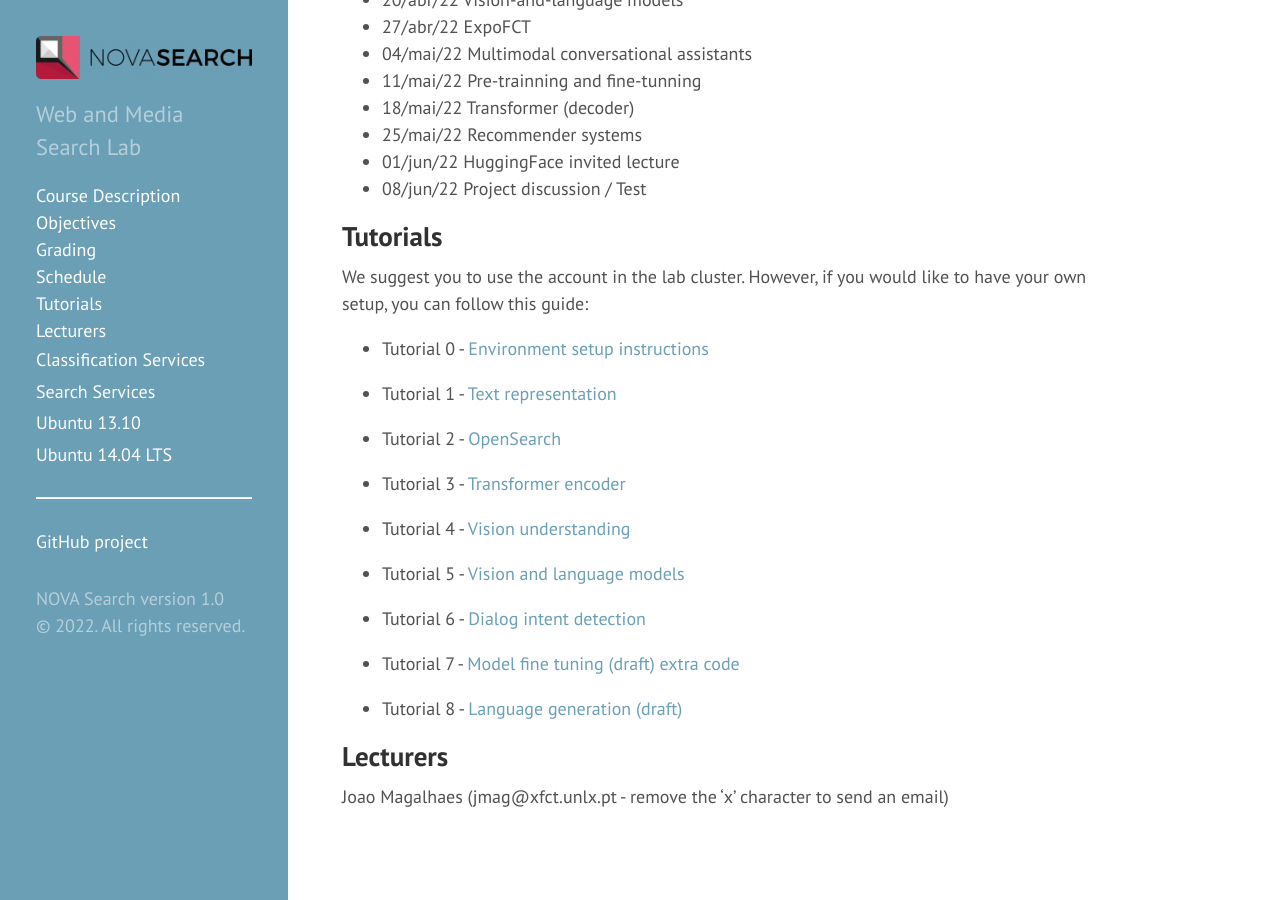
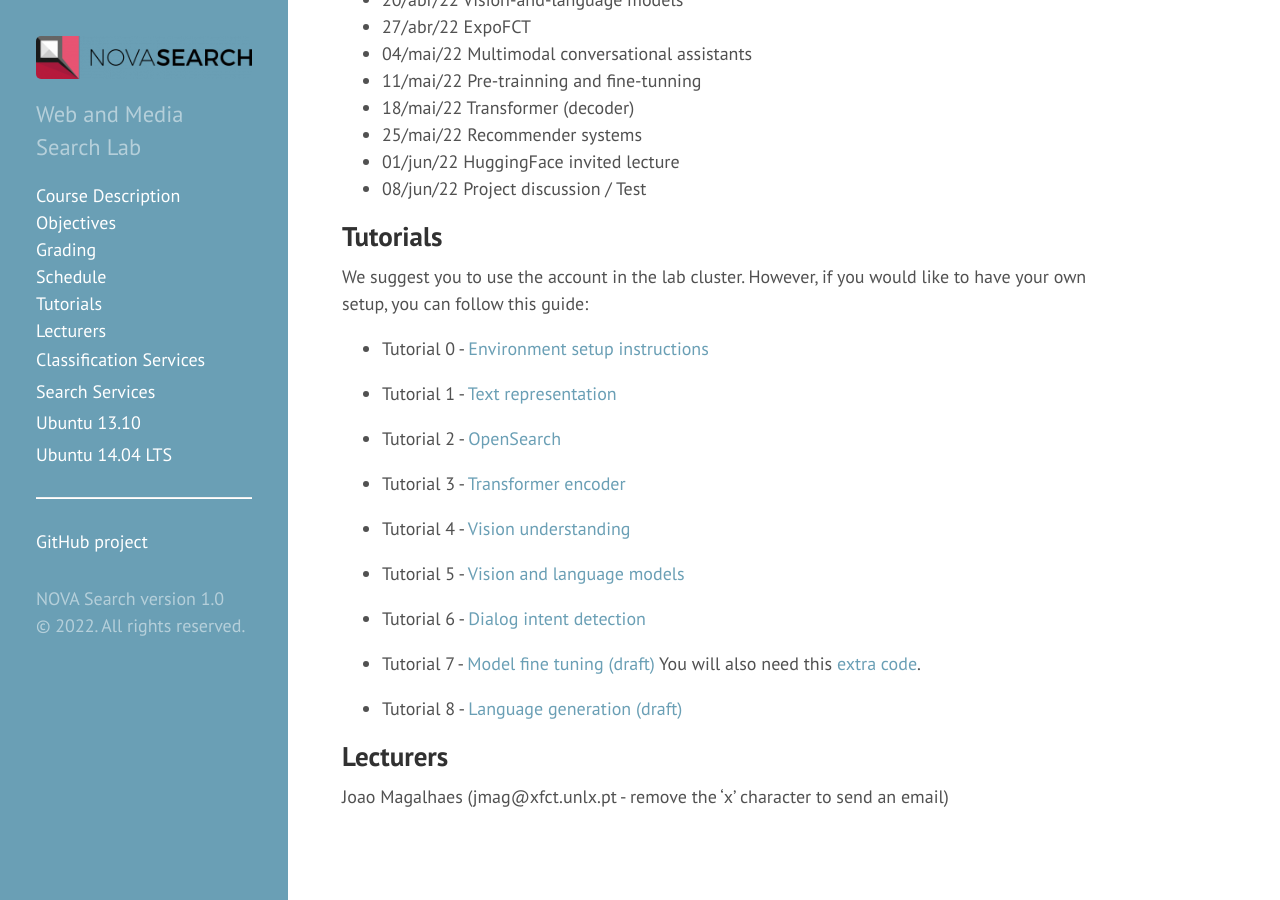
Before and after one commit to novasearch/wiki.novasearch.org, a Jekyll site: the page built from wiki/courses/WSDM_2022.md, in a window 1280 px wide and 900 px high, scrolled down 1103 px. Built offline with Jekyll 4.4.1, drawn with Linux system fonts in a browser that asks for light colours.

Commit message:
Update WSDM_2022.md

```diff
--- a/wiki/courses/WSDM_2022.md
+++ b/wiki/courses/WSDM_2022.md
@@ -61,7 +61,7 @@
 
  - Tutorial 6 - [Dialog intent detection](/wiki/tutorials/Lab6_Dialog_Systems.ipynb)
 
- - Tutorial 7 - [Model fine tuning (draft)](/wiki/tutorials/Lab7_Model_Fine_Tuning.ipynb) [extra code](/wiki/tutorials/dataset_loader.py)
+ - Tutorial 7 - [Model fine tuning (draft)](/wiki/tutorials/Lab7_Model_Fine_Tuning.ipynb) You will also need this [extra code](/wiki/tutorials/dataset_loader.py).
 
  - Tutorial 8 - [Language generation (draft)](/wiki/tutorials/Lab8_Language_generation.ipynb)
 
```
